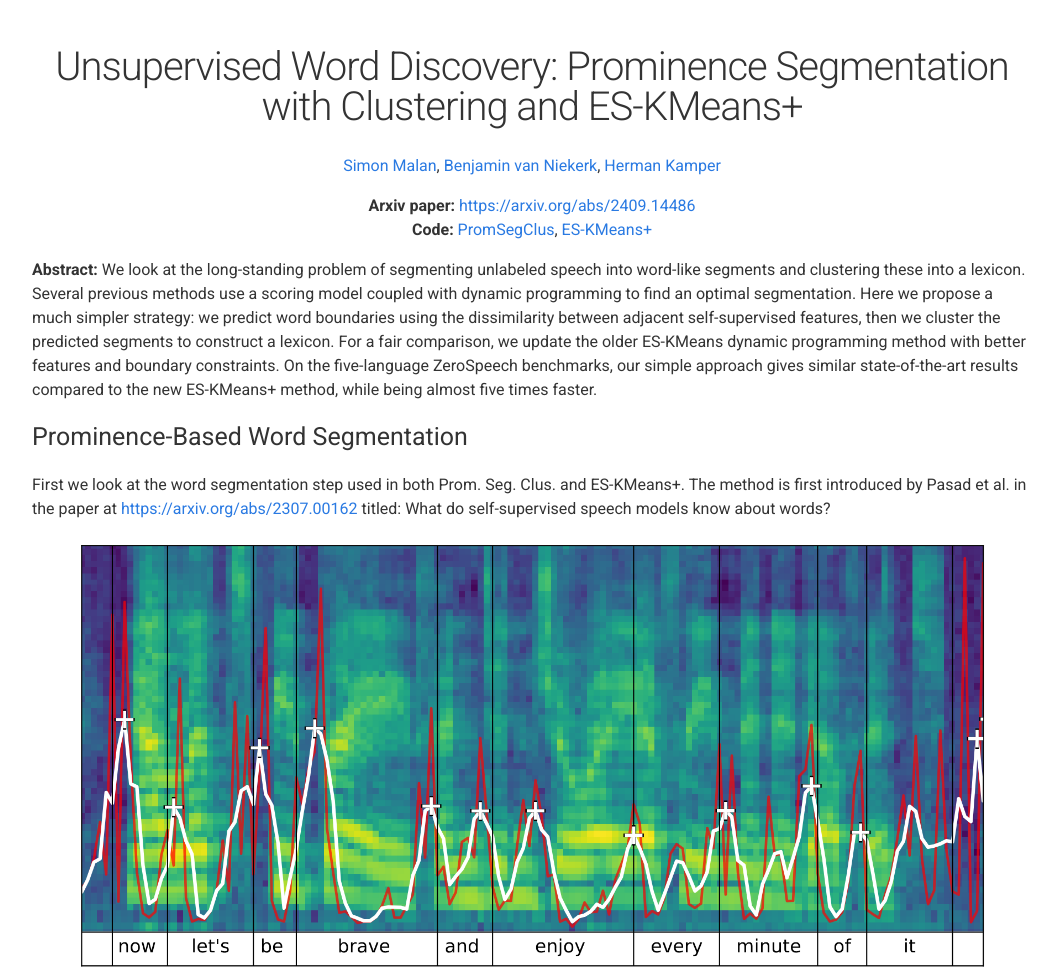
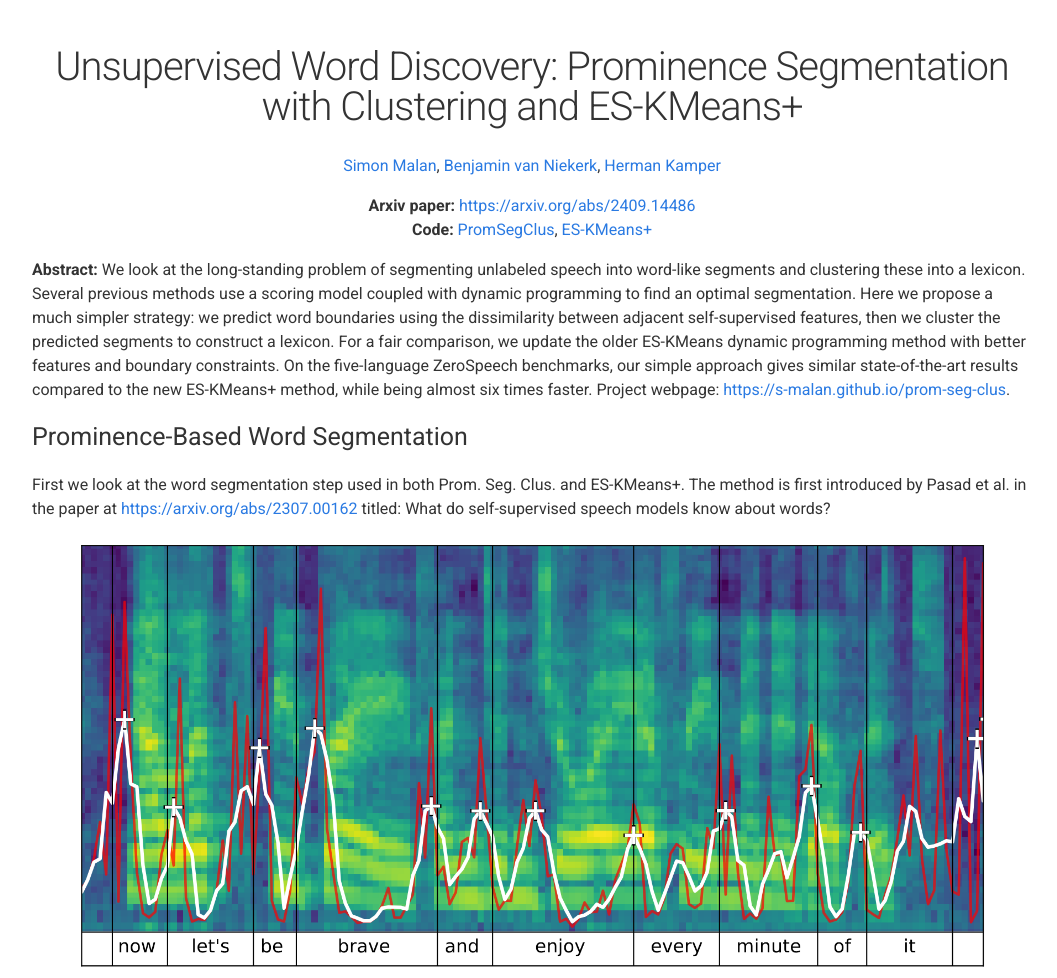
Before and after one commit to s-malan/prom-seg-clus, a plain HTML site: page index.html in a window 1280 px wide. Shown: the top 978 px of the page, without its empty margins (108-1165 px from the left). Drawn offline with Linux system fonts and the light colour scheme.

Commit message:
add project webpage link

```diff
--- a/index.html
+++ b/index.html
@@ -107,7 +107,8 @@
         then we cluster the predicted segments to construct a lexicon.
         For a fair comparison, we update the older ES-KMeans dynamic programming method with better features and boundary constraints.
         On the five-language ZeroSpeech benchmarks, our simple approach gives similar state-of-the-art results compared to the new ES-KMeans+ method,
-        while being almost five times faster.
+        while being almost six times faster. Project webpage:
+        <a href="https://s-malan.github.io/prom-seg-clus" target="_blank" rel="noopener noreferrer">https://s-malan.github.io/prom-seg-clus</a>.
     </p>
 
     <h2>Prominence-Based Word Segmentation</h2>
```
